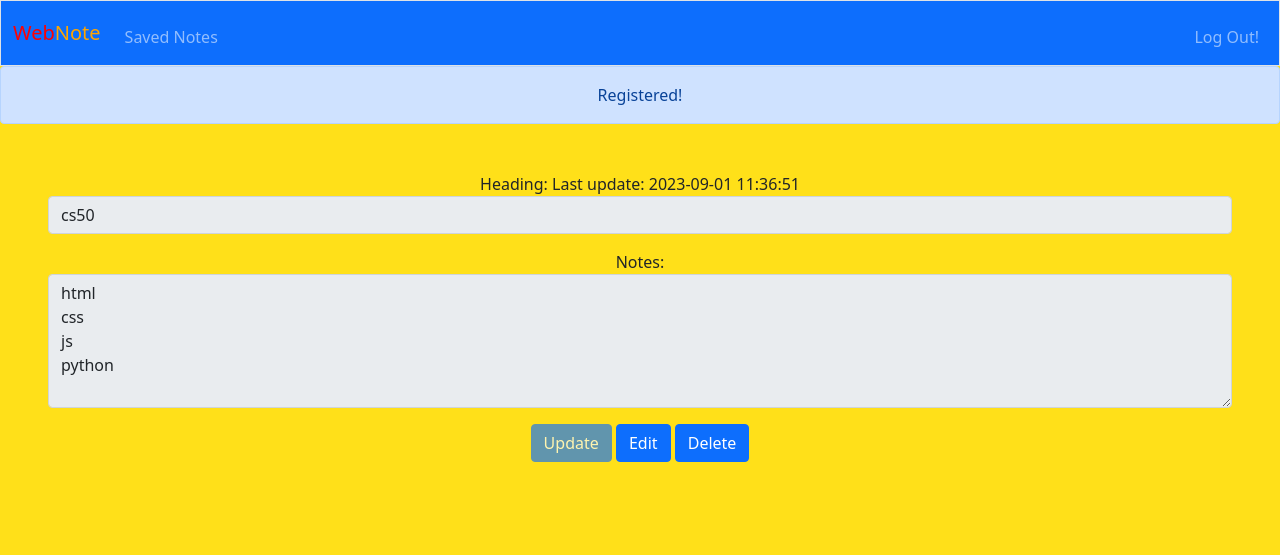
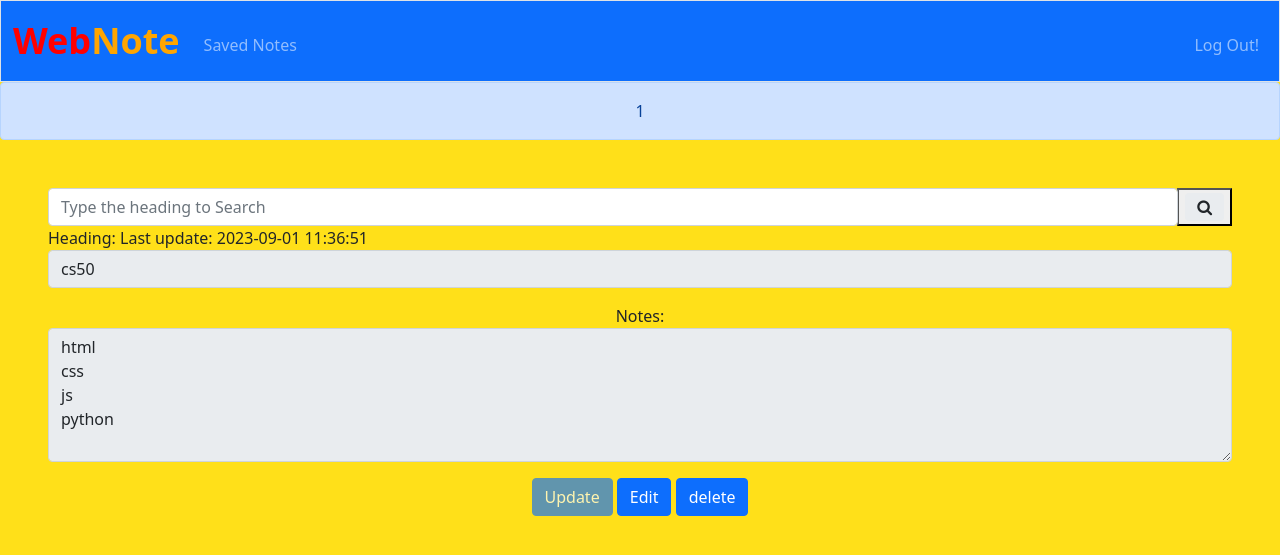
Before and after one commit to Amirdh17/WebNote, a Flask app: page /view in a window 1280 px wide. Shown: the top 555 px of the page. Run offline with Flask 3, Linux system fonts and the light colour scheme; a user stored in the database is signed in; data comes from the database, SQL or seed files in the repository; both versions use the stored data as it was after the commit; some libraries are stand-ins or nearby versions.

Commit message:
All files updated

```diff
--- a/main.py
+++ b/app.py
@@ -163,7 +163,7 @@
     id = session.get("user_id")
     con = get_db_connection()
     cur = con.cursor()
-    cur.execute("select note_id, heading, noted, date(dateandtime) AS dt, time(dateandtime) AS tm from notes where user_id = ?", [id])
+    cur.execute("SELECT note_id, heading, noted, date(dateandtime) AS dt, time(dateandtime) AS tm FROM notes WHERE user_id = ? ORDER BY DATE(dateandtime) DESC, TIME(dateandtime) DESC", [id])
     rows = cur.fetchall()
     con.close()
 
@@ -185,6 +185,15 @@
                 con.commit()
                 con.close()
 
+        elif action == "search":
+            word = request.form.get("sname")
+            con = get_db_connection()
+            cur = con.cursor()
+            cur.execute("SELECT note_id, heading, noted, date(dateandtime) AS dt, time(dateandtime) AS tm FROM notes WHERE user_id = ? AND heading LIKE ? ORDER BY DATE(dateandtime) DESC, TIME(dateandtime) DESC", [id, "%" + word + "%"])
+            rows = cur.fetchall()
+            con.close()
+            return render_template("view.html", data=rows)
+
         else:
             note_id = request.form.get('note_id')
             con = get_db_connection()
@@ -195,7 +204,7 @@
 
         con = get_db_connection()
         cur = con.cursor()
-        cur.execute("select note_id, heading, noted, date(dateandtime) AS dt, time(dateandtime) AS tm from notes where user_id = ?", [id])
+        cur.execute("SELECT note_id, heading, noted, date(dateandtime) AS dt, time(dateandtime) AS tm FROM notes WHERE user_id = ? ORDER BY DATE(dateandtime) DESC, TIME(dateandtime) DESC", [id])
         rows = cur.fetchall()
         con.close()
 
--- /dev/null
+++ b/requirements.txt
@@ -0,0 +1,4 @@
+Flask
+Flask-Session
+requests
+sqlite3
--- a/static/styles.css
+++ b/static/styles.css
@@ -2,13 +2,25 @@
     background-color: #FFE019;
 }
 .notes {
-    height: 800px;
+    height: 500px;
 }
 .formview {
     width: 90%;
     margin-left: 5%;
     margin-right: 5%;
 }
-.right {
-    text-align: right;
+.brand {
+    font-weight:bold;
+    font-size: 24px;
 }
+.links:hover {
+    text-decoration:underline;
+}
+
+
+@media screen and (min-width: 480px) {
+    .brand {
+        font-size: 36px;
+        font-weight:bold;
+    }
+}
--- a/templates/layout.html
+++ b/templates/layout.html
@@ -9,15 +9,16 @@
         <!-- Bootstrap -->
         <link crossorigin="anonymous" href="https://cdn.jsdelivr.net/npm/bootstrap@5.1.3/dist/css/bootstrap.min.css" integrity="sha384-1BmE4kWBq78iYhFldvKuhfTAU6auU8tT94WrHftjDbrCEXSU1oBoqyl2QvZ6jIW3" rel="stylesheet">
         <script crossorigin="anonymous" src="https://cdn.jsdelivr.net/npm/bootstrap@5.1.3/dist/js/bootstrap.bundle.min.js" integrity="sha384-ka7Sk0Gln4gmtz2MlQnikT1wXgYsOg+OMhuP+IlRH9sENBO0LRn5q+8nbTov4+1p"></script>
+        <script src="https://ajax.googleapis.com/ajax/libs/jquery/1.11.1/jquery.min.js"></script>
 
         <!-- Page icon -->
         <link href="/static/favicon.ico" rel="icon">
 
+        <!-- Icons -->
+        <link rel="stylesheet" href="https://cdnjs.cloudflare.com/ajax/libs/font-awesome/4.7.0/css/font-awesome.min.css">
+
         <!-- CSS file -->
         <link href="/static/styles.css" rel="stylesheet">
-
-        <!-- JS file -->
-        <script src="/static/script.js"></script>
 
         <!-- Page Title -->
         <title> WebNote: {% block title %} {% endblock %}</title>
@@ -27,22 +28,22 @@
     <body>
         <nav class="border navbar navbar-expand-md navbar-light navbar-dark bg-primary">
             <div class="container-fluid">
-                <a class="navbar-brand" href="/"><span style="color: red;">Web</span><span style="color: orange;">Note</span></a>
+                <a class="brand navbar-brand " href="/"><span style="color: red;">Web</span><span style="color: orange;">Note</span></a>
                 <button aria-controls="navbar" aria-expanded="false" aria-label="Toggle navigation" class="navbar-toggler" data-bs-target="#navbar" data-bs-toggle="collapse" type="button">
                     <span class="navbar-toggler-icon"></span>
                 </button>
                 <div class="collapse navbar-collapse" id="navbar">
                     {% if session["user_id"] %}
                         <ul class="navbar-nav me-auto mt-2">
-                            <li class="nav-item"><a class="nav-link" href="/view">Saved Notes</a></li>
+                            <li class="nav-item"><a class="nav-link links" href="/view">Saved Notes</a></li>
                         </ul>
                         <ul class="navbar-nav ms-auto mt-2">
-                            <li class="nav-item"><a class="nav-link" href="/logout">Log Out!</a></li>
+                            <li class="nav-item active"><a class="nav-link links" href="/logout">Log Out!</a></li>
                         </ul>
                     {% else %}
                         <ul class="navbar-nav ms-auto mt-2">
-                            <li class="nav-item"><a class="nav-link" href="/register">Register</a></li>
-                            <li class="nav-item"><a class="nav-link" href="/login">Log In</a></li>
+                            <li class="nav-item"><a class="nav-link links" href="/register">Register</a></li>
+                            <li class="nav-item"><a class="nav-link links" href="/login">Log In</a></li>
                         </ul>
                     {% endif %}
                 </div>
--- a/templates/view.html
+++ b/templates/view.html
@@ -3,21 +3,33 @@
 {% block title %} View {% endblock %}
 
 {% block main %}
+    <form action="/view" method="post">
+        <div class="input-group rounded">
+            <input type="search" class="form-control rounded" name="sname" placeholder="Type the heading to Search" aria-label="Search" aria-describedby="search-addon" />
+            <button type="submit" name="action" value="search">
+            <span class="input-group-text border-0" id="search-addon">
+            <i class="fa fa-search"></i>
+            </span>
+            </button>
+        </div>
+    </form>
     {% if data %}
         {% for row in data %}
-            <form action="/view" method="post" onsubmit="askUser(row['note_id']);">
+            <form action="/view" method="post" >
                 <input value="{{ row['note_id'] }}" name="note_id" hidden>
-                <div class="form-group mb-3 ">
-                    <label for="head">Heading:    <span class="right">Last update: {{row['dt']}} {{row['tm']}}</span></label>
+                <div class="form-group mb-3 " style="text-align:left;">
+                    <label for="head{{ row['note_id'] }}" style="text-align:left;">Heading:</label>
+                    <span style="text-align:right;">Last update: {{row['dt']}} {{row['tm']}}</span>
                     <input class="form-control" autocomplete="off" type="text" maxlength="100" placeholder="Write the heading (100 characters only)" value="{{row['heading']}}" required id="head{{ row['note_id'] }}" name="head{{ row['note_id'] }}" onkeypress="return event.keyCode != 13;" disabled>
                 </div>
                 <div class="form-group shadow-textarea mb-3">
-                    <label for="notes">Notes: </label>
+                    <label for="notes{{ row['note_id'] }}">Notes: </label>
                     <textarea class="form-control"  autocomplete="off" wrap="off" cols="30" rows="5" placeholder="Write your notes here" id="notes{{ row['note_id'] }}" name="notes{{ row['note_id'] }}" required disabled>{{row['noted']}}</textarea>
                 </div>
+                <p style="text-align:right;" id="count{{ row['note_id'] }}"></p>
                 <button class="btn btn-primary" type="submit" id="update{{ row['note_id'] }}" name="action" value="update" disabled>Update</button>
                 <button class="btn btn-primary" type="button" onclick="allowEdit({{ row['note_id'] }});" id="edit">Edit</button>
-                <button class="btn btn-primary" type="submit" id="delete{{ row['note_id'] }}" name="action" value="delete" >Delete</button>
+                <input class="btn btn-primary" type="submit" onclick="return askUser('{{row['heading']}}')" id="delete{{ row['note_id'] }}" name="action" value="delete" >
             </form>
 
         {% endfor %}
@@ -28,19 +40,36 @@
 
     <script>
         function allowEdit(id) {
+            // Let user edit the textarea
             const head = document.getElementById(`head${id}`);
             const noted = document.getElementById(`notes${id}`);
             const btn = document.getElementById(`update${id}`);
             head.disabled = false;
             noted.disabled = false;
             btn.disabled = false;
+
+            // count the words and mark the limit
+            const text = document.getElementById(`notes${id}`);
+            const counter = document.getElementById(`count${id}`);
+            let maxWord = 500;
+            function removeEmpty(word) {
+                return word != "";
+            }
+            text.addEventListener('input', function() {
+                let words = text.value.replace( /\n/g, " " ).split(" ");
+                words = words.filter(removeEmpty);
+                let word_count = words.length;
+                if (word_count >= maxWord) {
+                    text.maxLength = words.join(" ").length;
+                }
+                else {
+                    text.removeAttribute("maxLength");
+                }
+                counter.textContent = `${word_count}/500`;
+            });
         }
-        function askUser(id) {
-            const del = document.getElementById(`delete${id}`);
-            if (del.value) {
-                return confirm("Do you want to delete the note permanently?");
-            }
-            return true;
+        function askUser(heading) {
+            return confirm(`Do you want to delete ${heading} note permanently?`);
         }
     </script>
 
```
Also changed, not shown: templates/index.html (+22 -0 lines), README.md (added), static/script.js (deleted), webnote.db, 7 other files.
